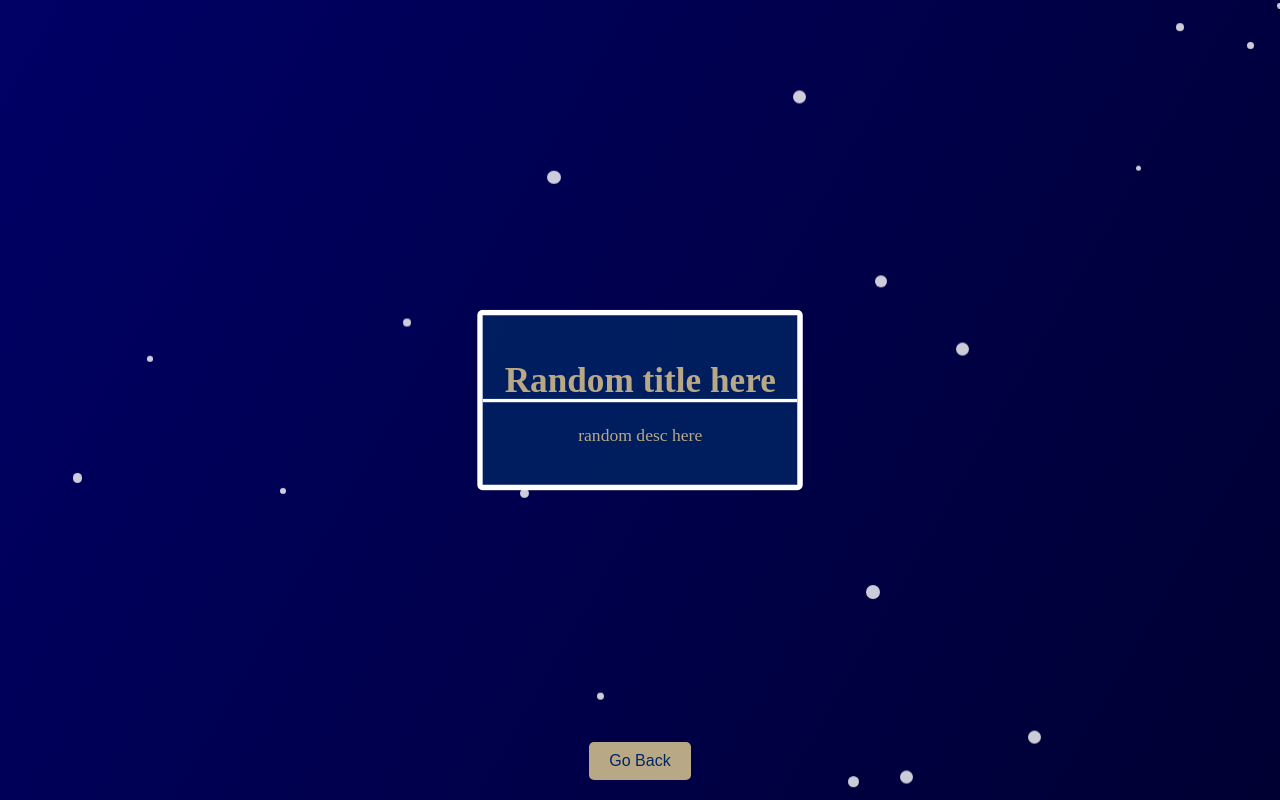
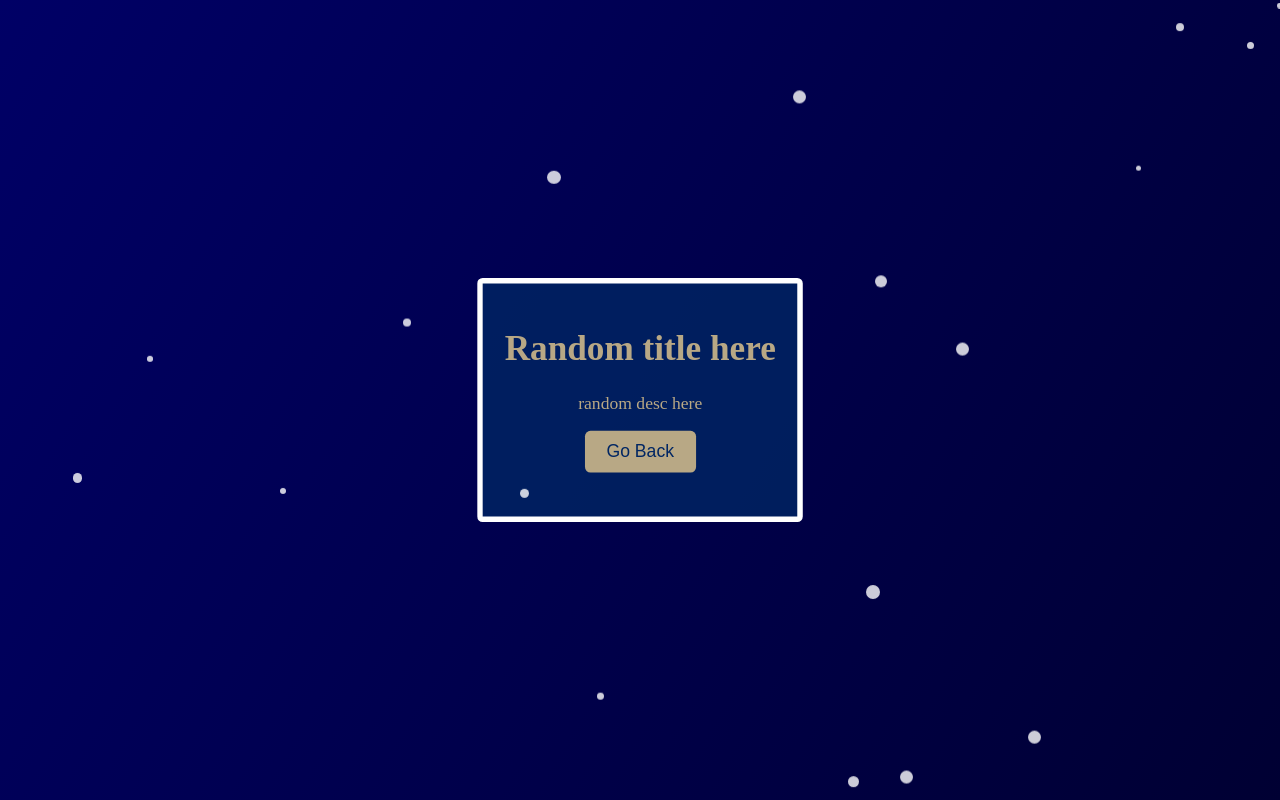
Before and after one commit to CrX1x1/crx1x1.github.io, a plain HTML site: page index2.html in a window 1280 px wide. Drawn offline with Linux system fonts and the light colour scheme.

Commit message:
integrated button to box element

```diff
--- a/index2.html
+++ b/index2.html
@@ -37,27 +37,6 @@
                 padding: 20px;
             }
         }
-
-        .box::before,
-        .box::after {
-            content: '';
-            position: absolute;
-            width: 100%;
-            height: 2px;
-            background-color: #ffffff;
-        }
-
-        .box::before {
-            top: 50%;
-            left: 0;
-        }
-
-        .box::after {
-            top: 50%;
-            left: 0;
-            transform: translateY(-50%);
-        }
-
         .snowflake {
             position: absolute;
             top: -10px;
@@ -75,7 +54,7 @@
         }
 
         .button {
-            position: absolute;
+            position: relative;
             bottom: 20px;
             padding: 10px 20px;
             background-color: #b8a885;
@@ -84,6 +63,8 @@
             border-radius: 5px;
             cursor: pointer;
             font-size: 16px;
+            margin-top: 20px;
+            padding: 10px 20px;
         }
 
         @keyframes turnIntoLine {
@@ -131,10 +112,8 @@
     <div class="box turn-into-line" id="box">
         <h1>Random title here</h1>
         <p>random desc here</p>
+        <button class="button" id="animateButton">Go Back</button>
     </div>
-
-    <button class="button" id="animateButton">Go Back</button>
-
     <script>
         const box = document.getElementById('box');
         const button = document.getElementById('animateButton');
```
Also changed, not shown: index.html (+5 -22 lines).
